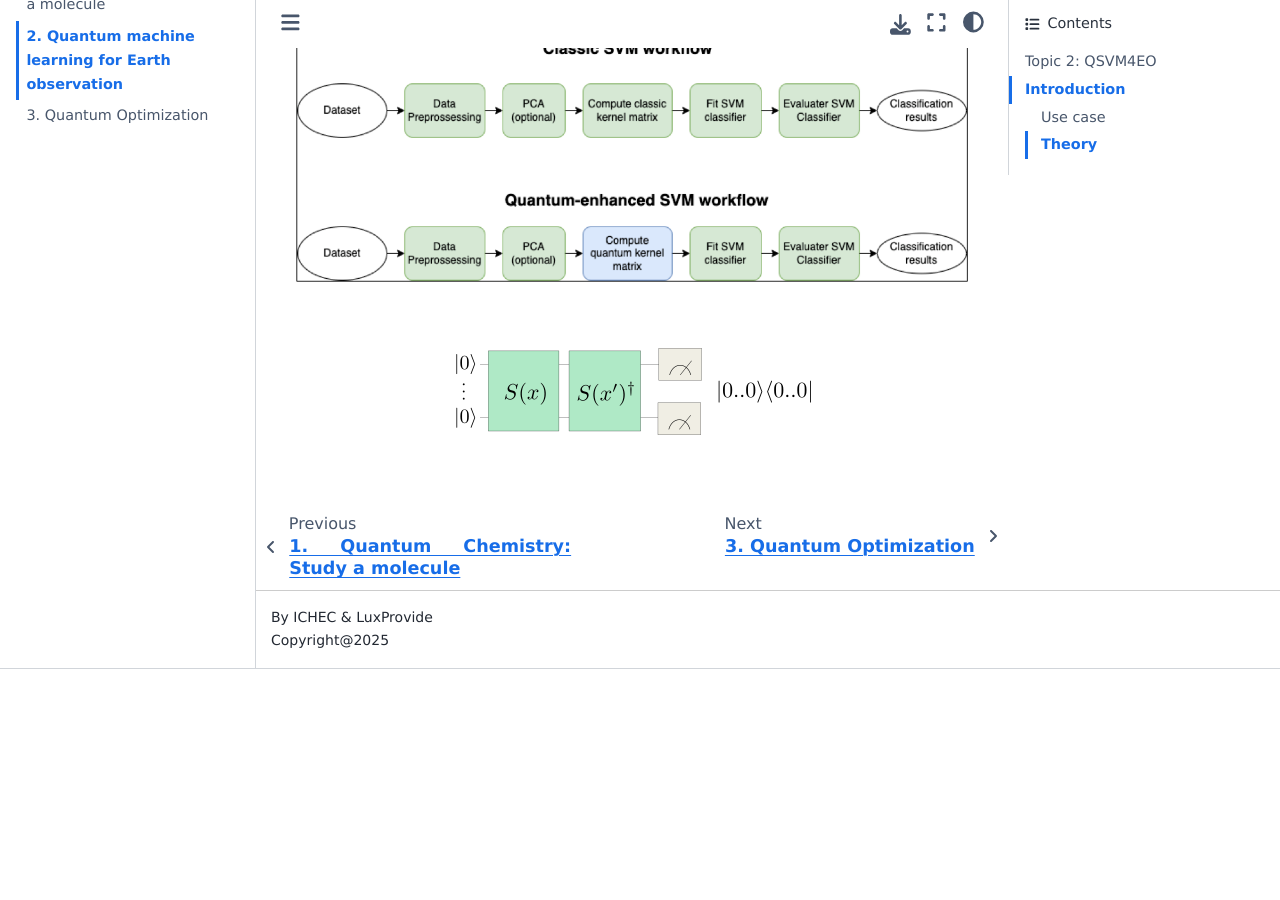
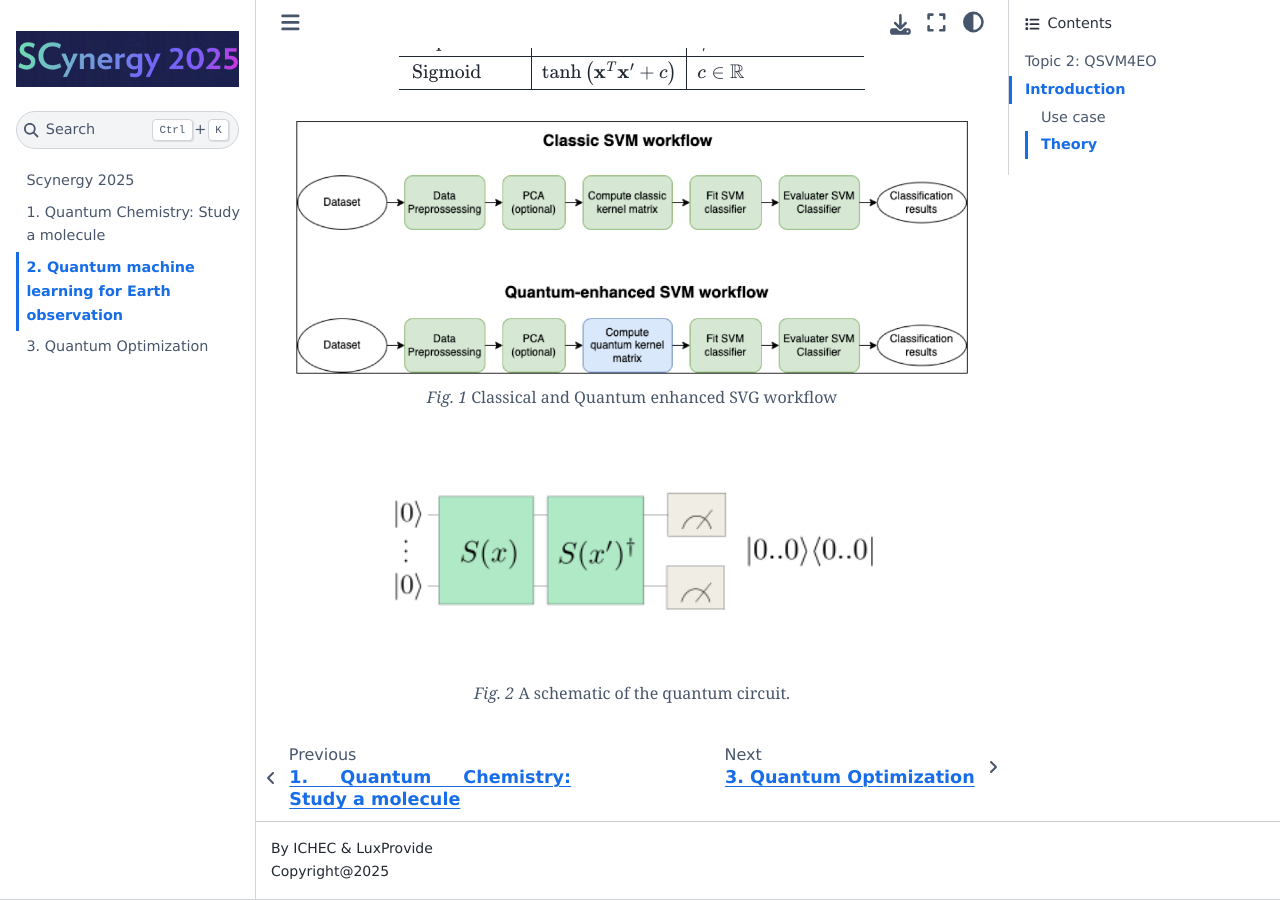
Before and after one commit to ICHEC/QTrain, a Jupyter Book: the page built from docs/exercise2.md, in a window 1280 px wide and 900 px high, scrolled down 2344 px. Built offline with Jupyter Book 1.0.4 settings and Sphinx 7.4.7 and the Sphinx Book theme 1.1.4, drawn with Linux system fonts in a browser that asks for light colours; before the commit the page ends 3013 px from its top, so only the background shows below that.

Commit message:
minor cosmetic corrections

````diff
--- a/docs/exercise2.md
+++ b/docs/exercise2.md
@@ -4,8 +4,9 @@
 
 This notebook will present the an example of using quantum-enhanced support vector machines (QSVM) for classification tasks on multi-spectral Earth Observation (EO) data. The main topics covered are introduction to classical SVM, where quantum computation could be used in the SVM calculations, the intricacies of preparing and encoding the classical data into useful quantum states and training QSVMs on gate-based quantum software simulators. Finally, some results on comparing classical and quantum-enhanced SVM models will be presented.
 
-QSVM code is adapted from Qiskit QSVM example: https://qiskit-community.github.io/qiskit-machine-learning/tutorials/03_quantum_kernel.html
+QSVM code is adapted from Qiskit QSVM example:
 
+https://qiskit-community.github.io/qiskit-machine-learning/tutorials/03_quantum_kernel.html
 
 ## Introduction
 
@@ -21,11 +22,13 @@ Explain classical and quantum solutions...
 
 ```
 
-Dual Lagrangian formulation:
-
+```{admonition} Dual Lagrangian formulation:
+:class: note
 $$
 \mathcal{L}(\boldsymbol{\alpha})=\sum_{n=1}^{N} \alpha_{n}-\frac{1}{2} \sum_{n=1}^{N} \sum_{m=1}^{N} y_{n} y_{m} \alpha_{n} \alpha_{m} \mathbf{x}_{n}^{\top} \mathbf{x}_{m}
 $$
+
+```
 
 ```{figure} ./images/SVM_kernel.png
 :align: center
@@ -51,8 +54,12 @@ $$
 
 ```{figure} ./images/SVM_QSVM_workflows.png
 :align: center
+
+Classical and Quantum enhanced SVG workflow
 ```
 
 ```{figure} ./images/kernel_circuit.png
 :align: center
+:width: 150%
+A schematic of the quantum circuit.
 ```
````
Also changed, not shown: docs/exercise1.md (+1 -0 lines), docs/exercise3.md (+20 -5 lines).
